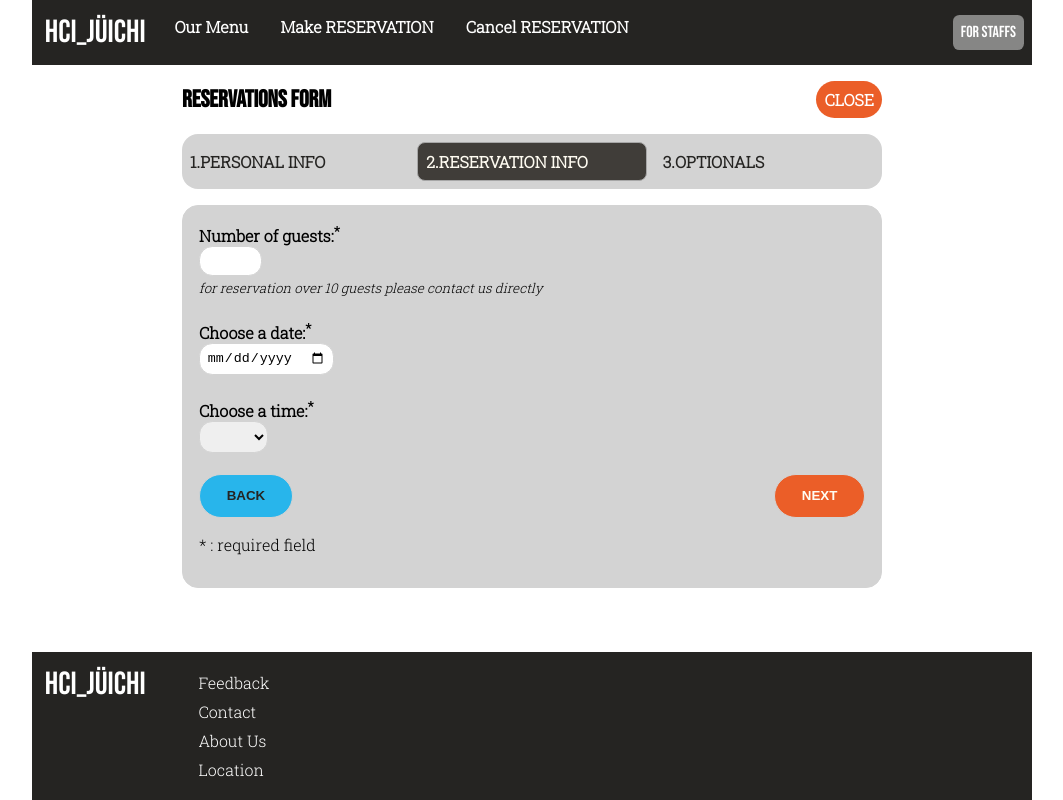
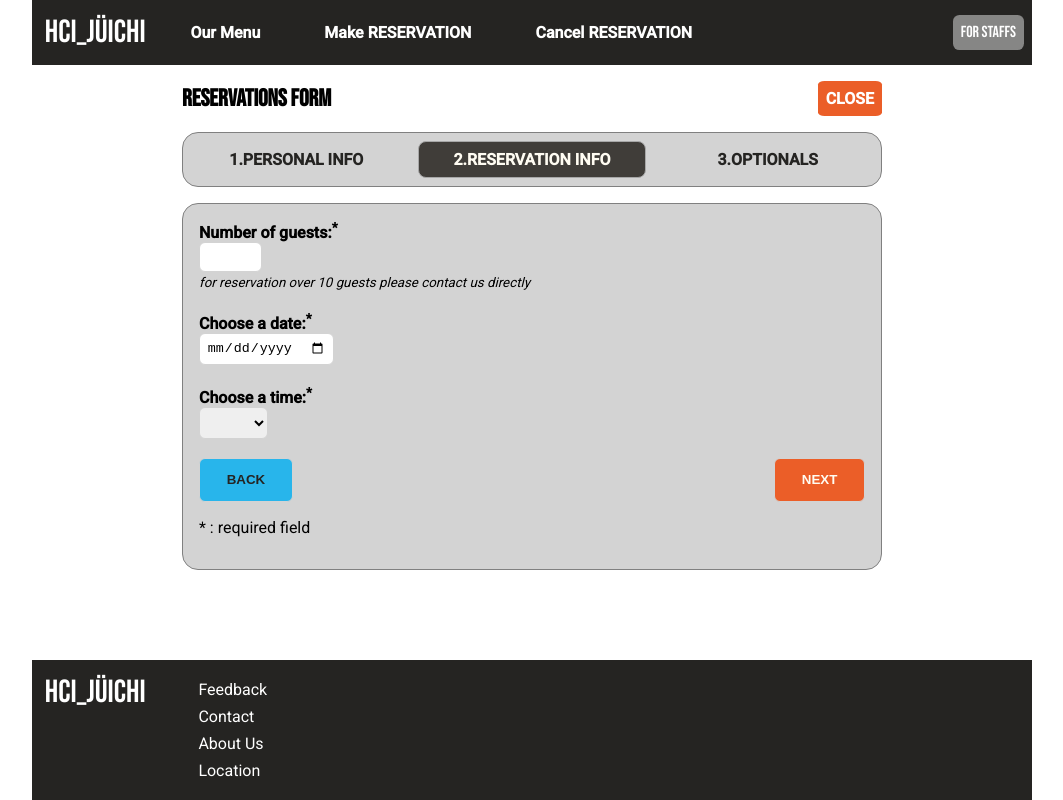
Before and after one commit to sohan-deshar/hci-jyouichi, an Angular app: page /make-reservation/reservation-info in a window 1280 px wide. Shown: the whole page, without its empty margins (108-1171 px from the left). Built offline with nearby package versions, Linux system fonts and the light colour scheme; a web font is replaced by a local one.

Commit message:
- font, colors and styling changes

```diff
--- a/src/app/app.component.scss
+++ b/src/app/app.component.scss
@@ -1,11 +1,15 @@
-div.container{
+@import "src/shared/_reservation-forms.scss";
+* {
+  font-family: $roboto;
+}
+div.container {
   display: flex;
   flex-direction: column;
   min-height: 100vh;
   max-width: 1000px;
   margin: 0 auto;
 
-  div.content{
+  div.content {
     flex-grow: 1;
   }
 }
--- a/src/app/base/navbar/navbar.component.scss
+++ b/src/app/base/navbar/navbar.component.scss
@@ -1,38 +1,38 @@
 @import "src/shared/_variables";
-.container{
+.container {
   background: $color-4;
   display: flex;
   justify-content: space-between;
   align-items: center;
 
-  .sub-container{
+  .sub-container {
     display: flex;
-    div#nav-list{
+    div#nav-list {
       display: flex;
 
-      a{
+      a {
         text-decoration: none;
         color: white;
         font-weight: bold;
-        padding: 0.5em;
+        padding: 0.2em 1.5em;
         margin: 0.5em 0.5em;
-        border-radius: 0.5em;
-        &:hover{
+        border-radius: 5%;
+        display: flex;
+        justify-content: center;
+        align-items: center;
+        &:hover {
           background: $color-2;
           color: $color-4;
         }
-        &.activeLink{
+        &.activeLink {
           background-color: $color-2;
           color: $color-4;
-
         }
       }
-
     }
   }
 
-
-  a#staff-button{
+  a#staff-button {
     text-decoration: none;
     color: white;
     padding: 0.5em;
--- a/src/app/feedback/feedback.component.scss
+++ b/src/app/feedback/feedback.component.scss
@@ -1,11 +1,9 @@
 @import "src/shared/_reservation-forms.scss";
-
 
 textarea {
   resize: none;
   width: 90%;
   font-size: 14pt;
-  font-family: sans-serif;
   height: 25vh;
 }
 
@@ -53,8 +51,8 @@ textarea {
   max-height: 32px;
 }
 
-.form{
-  h2 h3{
+.form {
+  h2 h3 {
     margin-bottom: 0;
   }
 }
--- a/src/app/manage-reservation/make-reservation/make-reservation.component.scss
+++ b/src/app/manage-reservation/make-reservation/make-reservation.component.scss
@@ -1,5 +1,5 @@
 @import "src/shared/_reservation-forms.scss";
-div.sub-bar{
+div.sub-bar {
   display: flex;
   justify-content: space-around;
   align-items: center;
@@ -7,22 +7,22 @@ div.sub-bar{
   /* padding: 0.5em; */
   border-radius: 1em;
   margin-top: 1em;
+  border: solid gray 1px;
 
-  a{
+  a {
     text-decoration: none;
     color: $color-4;
     font-weight: bold;
     padding: 0.5em;
     width: 50%;
-
+    text-align: center;
   }
 
-  a.current-sub-bar-a{
+  a.current-sub-bar-a {
     background-color: $color-3;
     color: $color-1;
     margin: 0.5em;
     border: 1px solid rgb(167, 167, 167);
     border-radius: 0.5em;
-
   }
 }
--- a/src/app/manage-reservation/make-reservation/optionals/menu/menu-item/menu-item.component.scss
+++ b/src/app/manage-reservation/make-reservation/optionals/menu/menu-item/menu-item.component.scss
@@ -1,51 +1,52 @@
 @import "src/shared/_variables.scss";
-div.item-container{
+div.item-container {
   min-height: 10px;
-  background: lightgrey;
+  background: rgba(255, 255, 0, 0.472);
   display: flex;
   flex-direction: column;
   padding: 1em;
-  div.item-picture{
+  border-radius: 6px;
+  border: 1px solid rgb(149, 127, 0);
+  div.item-picture {
     width: 100%;
     height: 200px;
-    img{
+    img {
       width: 100%;
       height: 100%;
       object-fit: cover;
     }
   }
-  div.item-title{
-    background: grey;
-    h2{
+  div.item-title {
+    background-color: rgba(255, 255, 0, 0.589);
+    h2 {
       margin: 0 1em;
     }
   }
 
-  div.quantity-selection{
+  div.quantity-selection {
     display: flex;
     justify-content: space-between;
-    button{
+    button {
       font-size: 1.1em;
       border-radius: 1em;
       width: 20%;
       border: 1px solid grey;
       cursor: pointer;
     }
-    input{
+    input {
       border: 1px solid lightgrey;
       text-align: center;
       font-size: 1.5em;
-      border-radius: 1em;
+      border-radius: 6px;
       width: 50%;
       &::-webkit-outer-spin-button,
       &::-webkit-inner-spin-button {
         appearance: none;
       }
-
     }
   }
 
-  &.selected{
+  &.selected {
     border: 0.3em solid $color-5;
     padding: 0.7em;
   }
--- a/src/app/menu-page/menu-box/menu-box.component.scss
+++ b/src/app/menu-page/menu-box/menu-box.component.scss
@@ -1,34 +1,36 @@
-div.item-container{
+div.item-container {
   min-height: 10px;
-  background: lightgrey;
+  background: rgba(255, 255, 0, 0.472);
   display: flex;
   flex-direction: column;
   padding: 1em;
-  div.item-picture{
+  border-radius: 6px;
+  border: 1px solid rgb(149, 127, 0);
+  div.item-picture {
     width: 100%;
     height: 200px;
-    img{
+    img {
       width: 100%;
       height: 100%;
       object-fit: cover;
     }
   }
-  div.item-title{
-    background: grey;
-    h2{
+  div.item-title {
+    background-color: rgba(255, 255, 0, 0.589);
+    h2 {
       margin: 0 1em;
     }
   }
-  div.quantity-selection{
+  div.quantity-selection {
     display: flex;
     justify-content: space-between;
-    button{
+    button {
       font-size: 1.1em;
       border-radius: 1em;
       width: 20%;
       border: 1px solid black;
     }
-    input{
+    input {
       border: 1px solid black;
       text-align: center;
       font-size: 1.5em;
@@ -38,7 +40,6 @@ div.item-container{
       &::-webkit-inner-spin-button {
         appearance: none;
       }
-
     }
   }
 }
--- a/src/shared/_confirmation-message.scss
+++ b/src/shared/_confirmation-message.scss
@@ -1,4 +1,4 @@
-div.confirmation-message{
+div.confirmation-message {
   border: 1px solid lightgrey;
   border-radius: 1em;
   padding: 1em;
@@ -6,7 +6,7 @@ div.confirmation-message{
   background-color: lightgrey;
 }
 
-ul{
+ul {
   padding: 0;
 }
 .list-item {
--- a/src/shared/_reservation-forms.scss
+++ b/src/shared/_reservation-forms.scss
@@ -1,16 +1,16 @@
 @import "src/shared/_variables.scss";
 
-.button-container{
+.button-container {
   display: flex;
   justify-content: space-between;
 }
 
-.form-title-bar{
+.form-title-bar {
   display: flex;
   justify-content: space-between;
   align-items: center;
   margin-top: 1em;
-  h2{
+  h2 {
     margin: 0;
   }
   .closebackbutton {
@@ -18,69 +18,77 @@
     text-decoration: none;
     color: white;
     font-weight: bolder;
+    font-family: $roboto;
     padding: 0.5em;
-    border-radius: 1.5em;
+    border-radius: 10%;
     background-color: $color-5;
+    &:hover {
+      filter: brightness(120%);
+    }
   }
 }
 
-.form-content{
+.form-content {
   width: 70%;
   margin: 0 auto;
 }
 
-
-a.brand{
+a.brand {
   text-decoration: none;
   color: white;
   font-size: xx-large;
   padding: 0.4em;
 }
 
-.form{
-  border: 1px solid lightgrey;
+.form {
+  border: 1px solid gray;
   border-radius: 1em;
   padding: 1em;
   margin: 1em 0;
   background-color: $color-2;
 }
 
-.form-field{
+.form-field {
   border: 1px solid lightgrey;
-  border-radius: 1em;
+  border-radius: 6px;
   padding: 0.5em;
-  &:focus, &:hover{
+  &:focus,
+  &:hover {
     border: 2px solid $color-4;
     outline: $color-5;
     z-index: 1;
   }
 }
 
-.button-container > button.form-field{
+.button-container > button.form-field {
   cursor: pointer;
   background: $color-5;
   color: $color-1;
-  border-radius: 2em;
+  border-radius: 6px;
   padding: 1em 2em;
 
-  &:disabled{
+  &:disabled {
     cursor: not-allowed;
+  }
+  &:hover {
+    filter: brightness(110%);
   }
 }
 
-.button-container > button.comp-color, .comp-color{
+.button-container > button.comp-color,
+.comp-color {
   background: $color-5_comp;
   color: $color-4;
 }
 
-input{
+input {
   display: block;
 }
 
-.error-field{
+.error-field {
   border: 2px solid red;
 }
 
-.error-message{
+.error-message {
   color: red;
 }
--- a/src/shared/_variables.scss
+++ b/src/shared/_variables.scss
@@ -1,7 +1,10 @@
 // colors
-$color-1: #FFFCF2;
+$color-1: #fffcf2;
 $color-2: lightgrey;
-$color-3: #403D39;
+$color-3: #403d39;
 $color-4: #252422;
-$color-5: #EB5E28;
+$color-5: #eb5e28;
 $color-5_comp: #28b5eb;
+
+@import url("https://fonts.googleapis.com/css2?family=Roboto&display=swap");
+$roboto: "Roboto";
```
Also changed, not shown: src/app/menu-page/menu-page.component.scss (+4 -5 lines).
